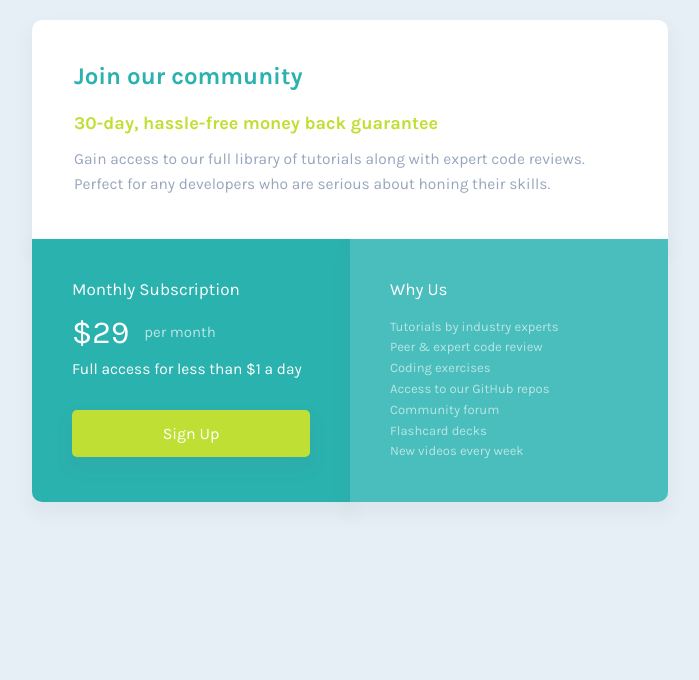
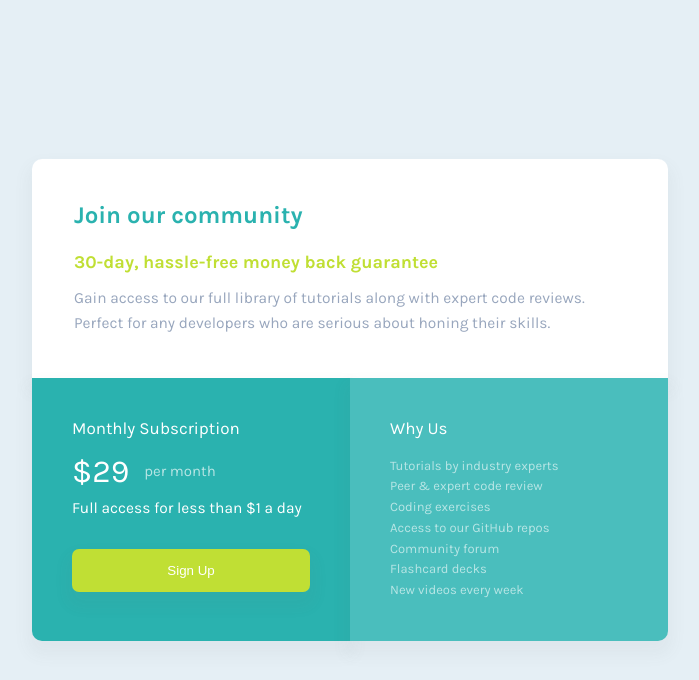
Before and after one commit to npoxogu-mumo/01-single-price-grid, a plain HTML site: page index.html in a window 1280 px wide. Shown: the whole page, without its empty margins (290-989 px from the left). Drawn offline with Linux system fonts and the light colour scheme.

Commit message:
v1.0 production

```diff
--- a/index.html
+++ b/index.html
@@ -31,11 +31,12 @@
     <div class="month shadow">
       <h2 class="month__h2">Monthly Subscription</h2>
 
-      <div class="month__price"><span class="month__span">&dollar;29</span> per month</p></div>
+      <div class="month__price"><span class="month__span">&dollar;29</span> per month</p>
+      </div>
 
       <p class="month__txt">Full access for less than &dollar;1 a day</p>
 
-        <div class="month__btn shadow">Sign Up</div>
+      <button class="month__btn shadow" onclick="">Sign Up</button>
     </div>
 
     <div class="why shadow">
--- a/scss/style.scss
+++ b/scss/style.scss
@@ -115,12 +115,12 @@ $radius: 10px;
             text-align: center;
             color: #fff;
             background-color: $br-yellow;
-            border-radius: 5px;
+            border-radius: 7px;
             padding: 14px;
             box-sizing: border-box;
 
             &:hover {
-                background-color: lighten($br-yellow, 10%);
+                background-color: darken($br-yellow, 8%);
             }
         }
 
@@ -164,7 +164,7 @@ $radius: 10px;
         align-items: center;
         -webkit-box-pack: center;
         justify-content: center;
-        /* height: 100vh; */
+        height: 100vh;
     }
 
     .block {
@@ -253,12 +253,12 @@ $radius: 10px;
             text-align: center;
             color: #fff;
             background-color: $br-yellow;
-            border-radius: 5px;
+            border-radius: 7px;
             padding: 14px;
             box-sizing: border-box;
 
             &:hover {
-                background-color: lighten($br-yellow, 10%);
+                background-color: darken($br-yellow, 8%);
             }
         }
 
```
Also changed, not shown: style.css. Lines whose indentation alone changed are shown as unchanged.
